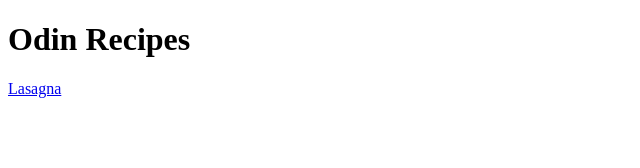
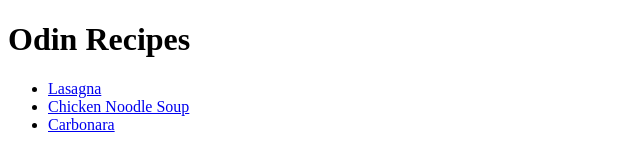
Before and after one commit to Glanthor67/Odin-recipes, a plain HTML site: page index.html in a window 1280 px wide. Shown: the whole page, without its empty margins (0-640 px from the left). Drawn offline with Linux system fonts and the light colour scheme.

Commit message:
added links to new recipes html created in the recipes folder

```diff
--- a/index.html
+++ b/index.html
@@ -6,6 +6,10 @@
     </head>
     <Body>
         <h1>Odin Recipes</h1>
-        <a href="./recipes/lasagna.html" target="_blank">Lasagna</a>
+        <ul>
+        <li><a href="./recipes/lasagna.html" target="_blank">Lasagna</a></li>
+        <li><a href="./recipes/chicken-noodle-soup.html" target="_blank">Chicken Noodle Soup</a></li>
+        <li><a href="./recipes/carbonara.html" target="_blank">Carbonara</a></li>
+        </ul>
     </Body>
 </html>
```
